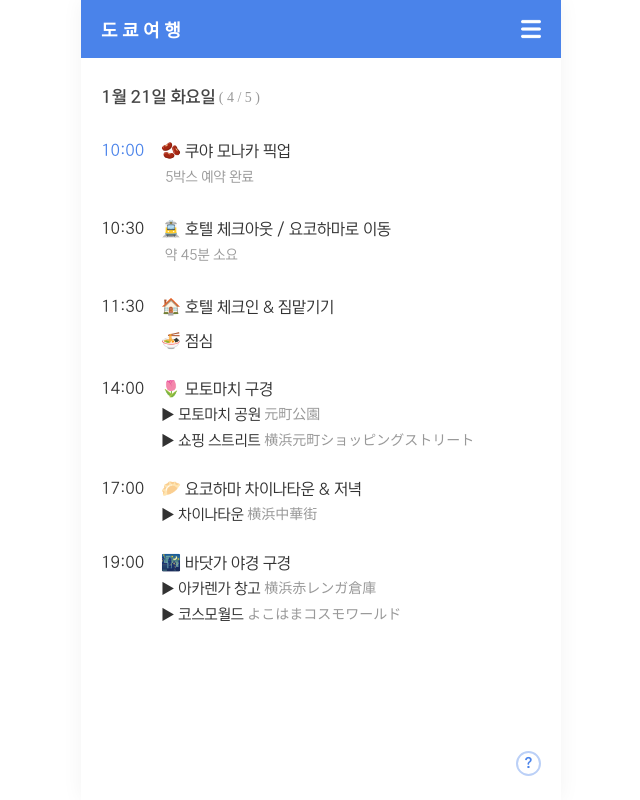
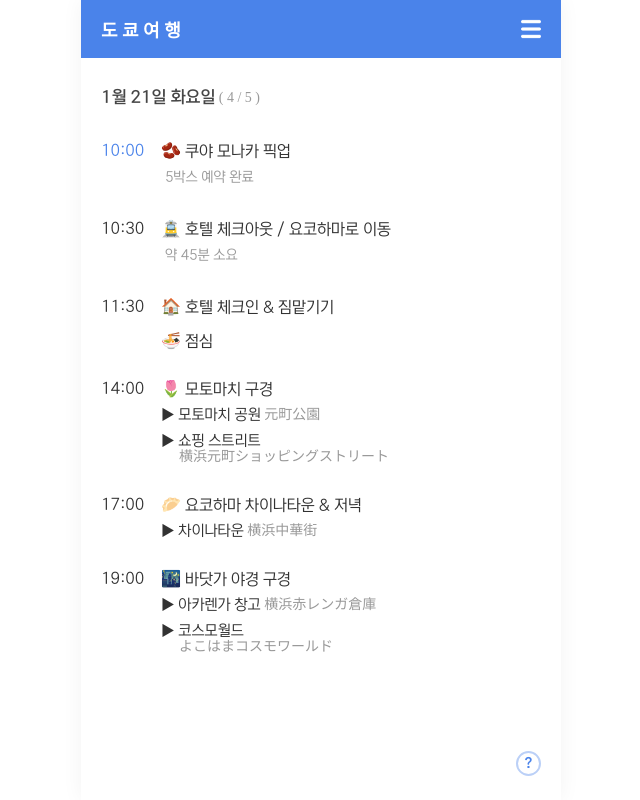
Before and after one commit to deeun/tokyo-2025, a Next.js app: page /detail/day4 in a window 1280 px wide. Shown: the whole page, without its empty margins (319-959 px from the left). Built offline with nearby package versions, Linux system fonts and the light colour scheme; no server answers; a web font is replaced by a local one.

Commit message:
fix: 텍스트 길이 별 예외처리 추가

```diff
--- a/src/app/components/FoldInfo/foldInfo.tsx
+++ b/src/app/components/FoldInfo/foldInfo.tsx
@@ -35,7 +35,8 @@ function FoldInfo(props: FoldProps) {
       <div className={styles.fold__title} onClick={() => setShow(!show)}>
         <span>{show ? "▼ " : "▶︎ "}︎</span>
         {props.title.split('|')[0]}
-        <span className={styles.fold__title_jap}> {props.title.split('|')[1]}</span>
+        {props.title.split('|')[1]?.length > 10 && <br/>}
+        <span className={`${props.title.split('|')[1]?.length > 10 && 'mg-left-18'} ${styles.fold__title_jap}`}> {props.title.split('|')[1]}</span>
       </div>
       <div className={styles.footer__contents_wrap}>
         {show && (
```
